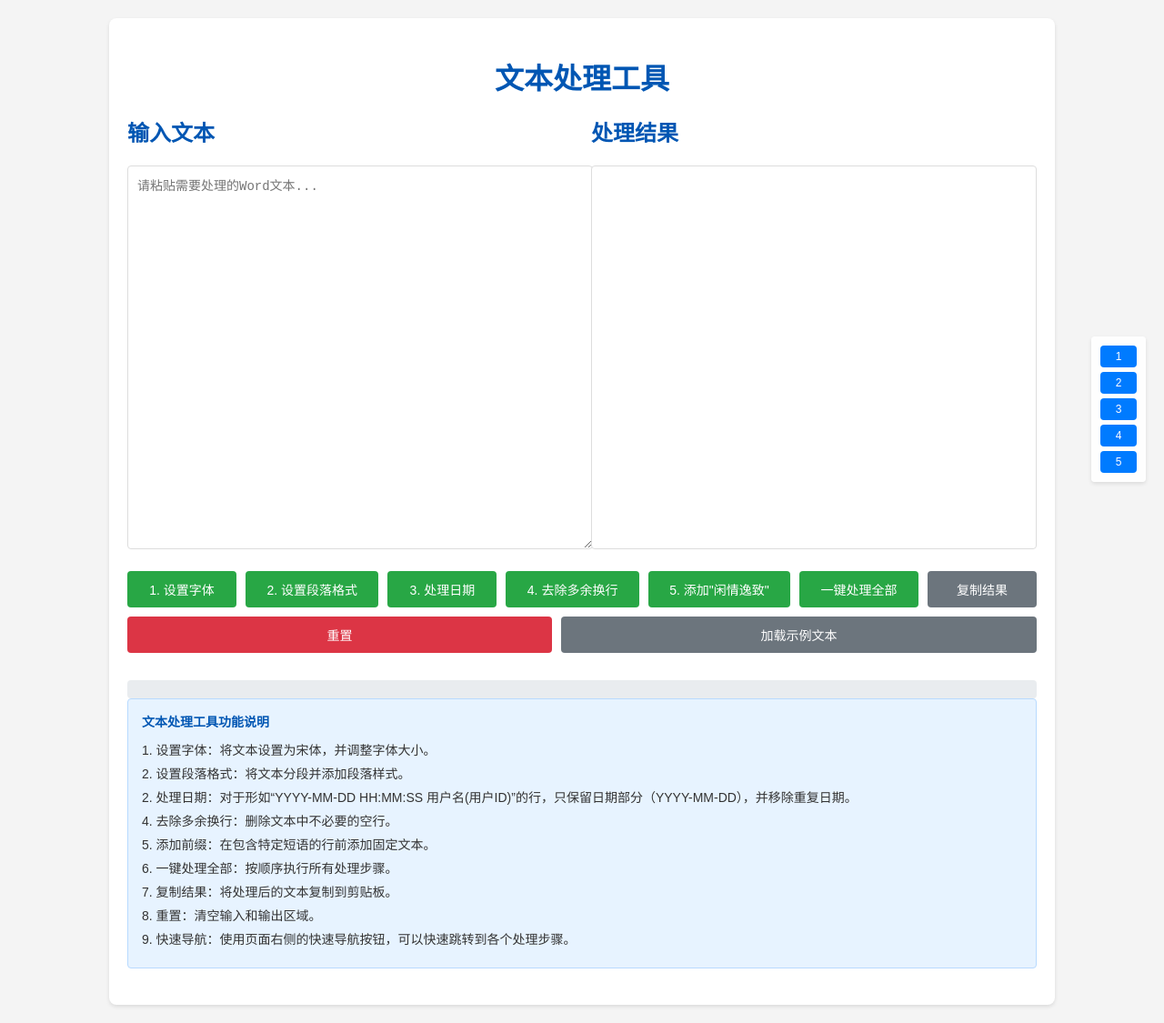
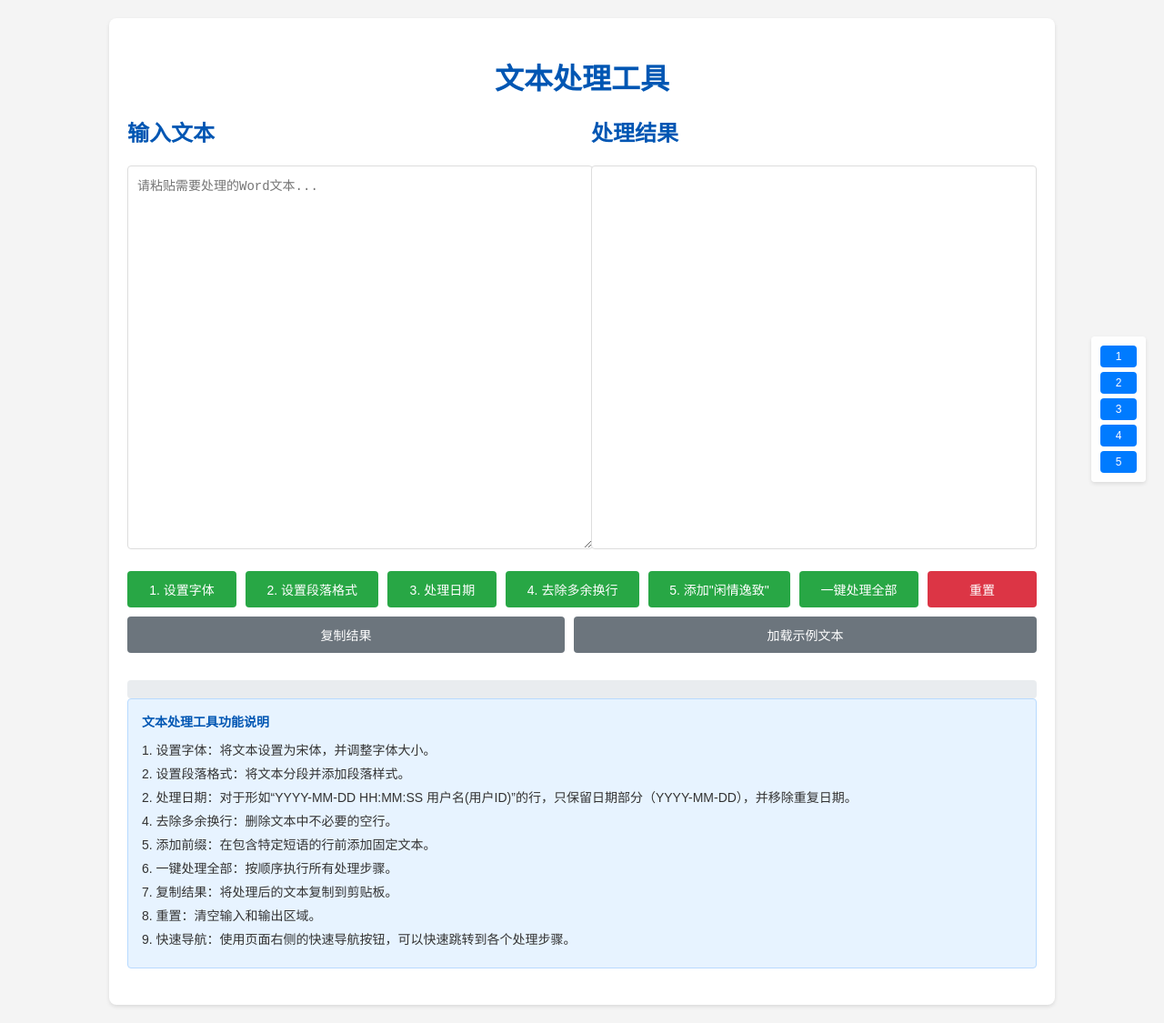
Before and after one commit to CrescentVelvet/crescentvelvet.github.io, a Jekyll site: the page built from _pages/text_processor.html, in a window 1280 px wide. Shown: the whole page at 91% size. Built offline with Jekyll 4.4.1, drawn with Linux system fonts in a browser that asks for light colours.

Commit message:
输出预览页面增加滚动条

```diff
--- a/_pages/text_processor.html
+++ b/_pages/text_processor.html
@@ -132,8 +132,9 @@
             border-radius: 4px;
             padding: 10px;
             min-height: 400px;
+            max-height: 400px; /* 设置最大高度 */
             background-color: #fff;
-            overflow-y: auto;
+            overflow-y: auto; /* 垂直滚动条 */
             white-space: pre-wrap;
             word-wrap: break-word;
             font-size: 14px;
@@ -205,8 +206,8 @@
             <button id="removeExtraLineBreaks" class="step-button">4. 去除多余换行</button>
             <button id="addLeisurePrefix" class="step-button">5. 添加"闲情逸致"</button>
             <button id="processAll" class="step-button">一键处理全部</button>
+            <button id="resetText" class="reset-button">重置</button>
             <button id="copyResult" class="copy-button">复制结果</button>
-            <button id="resetText" class="reset-button">重置</button>
         </div>
         <div id="status" class="status"></div>
         <div class="info-box">
```
